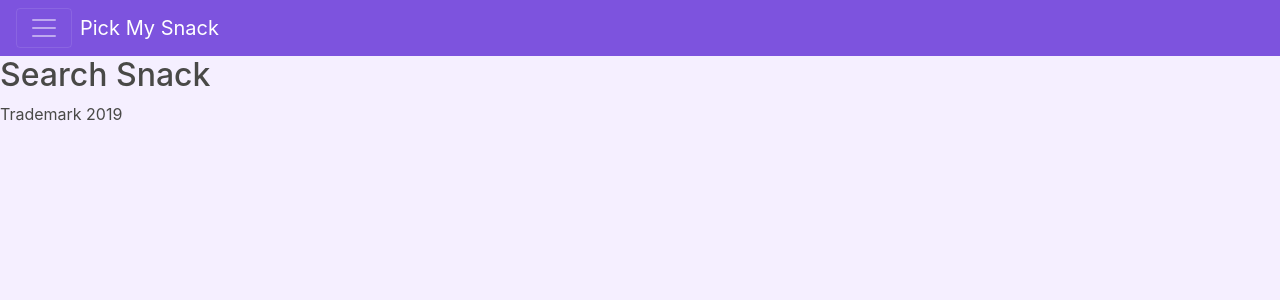
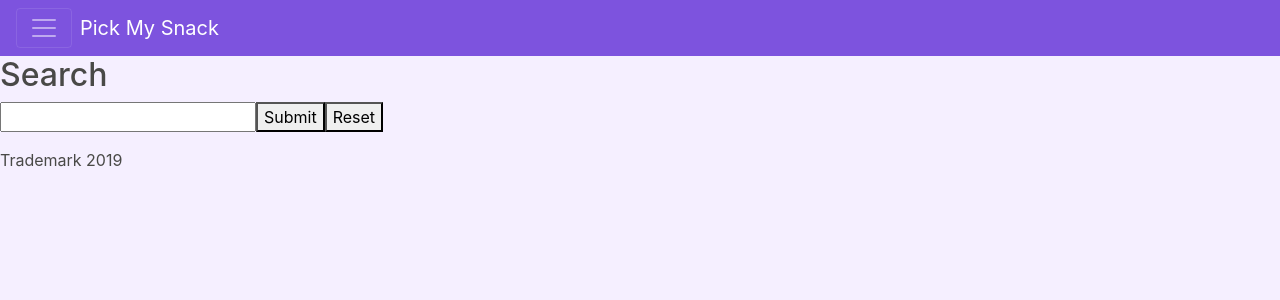
Before and after one commit to jenbeltran/snack-app, a Next.js app: page /search in a window 1280 px wide. Shown: the top 300 px of the page. Built offline with nearby package versions, Linux system fonts and the light colour scheme.

Commit message:
snack search successful

```diff
--- a/package.json
+++ b/package.json
@@ -20,6 +20,7 @@
 		"express": "^4.17.1",
 		"mysql": "^2.17.1",
 		"next": "^9.0.1",
+		"node-fetch": "^2.6.0",
 		"react": "^16.8.6",
 		"react-dom": "^16.8.6",
 		"react-router": "^5.0.1",
--- a/pages/search.js
+++ b/pages/search.js
@@ -1,7 +1,73 @@
-const SearchSnack = () => (
-	<div>
-		<h2>Search Snack</h2>
-	</div>
-);
+import { useState } from 'react';
+import Link from 'next/link';
+const fetch = require('node-fetch');
 
-export default SearchSnack;
+const SearchSnackResults = () => {
+	const [ snacks, setSnacks ] = useState([]);
+	const [ query, setQuery ] = useState();
+
+	const handleQuery = (e) => {
+		setQuery(e.target.value);
+	};
+
+	const handleSubmitQuery = (event) => {
+		console.log('handleSubmitQuery');
+		console.log(query);
+		event.preventDefault();
+		let url = 'http://localhost:3000/api/all_snacks';
+		fetch(url)
+			.then((res) => res.json())
+			.then((json) => {
+				for (let i = 0; i < json.length; i++) {
+					if (query != json[i].name) {
+						console.log('not match');
+					} else {
+						setSnacks([ ...snacks, json[i] ]);
+						console.log(snacks.push(json[i]));
+						console.log(snacks);
+					}
+				}
+			})
+			.catch((err) => console.log(err));
+	};
+
+	const handleClearInputBox = (event) => {
+		console.log('handleClearInputBox');
+		setQuery('');
+		setSnacks([]);
+	};
+
+	const onClick = (event) => {
+		handleSubmitQuery(event).then((event) => {
+			handleClearInputBox(event);
+		});
+	};
+
+	return (
+		<div>
+			<h2>Search</h2>
+			<form>
+				<input name="name" onChange={handleQuery} />
+				<button type="submit" onClick={handleSubmitQuery}>
+					Submit
+				</button>
+				<button type="submit" onClick={handleClearInputBox}>
+					Reset
+				</button>
+			</form>
+			<ul>
+				{snacks.map((snacks) => {
+					return (
+						<li snacks={snacks} key={snacks.id}>
+							<Link href={`/snack_details/${snacks.id}`}>
+								<a>{snacks.name}</a>
+							</Link>
+						</li>
+					);
+				})}
+			</ul>
+		</div>
+	);
+};
+
+export default SearchSnackResults;
```
Also changed, not shown: pages/add_snack.js (+18 -6 lines), server.js (+7 -3 lines), 1 other file (tests, documents, lock files or other folders).
